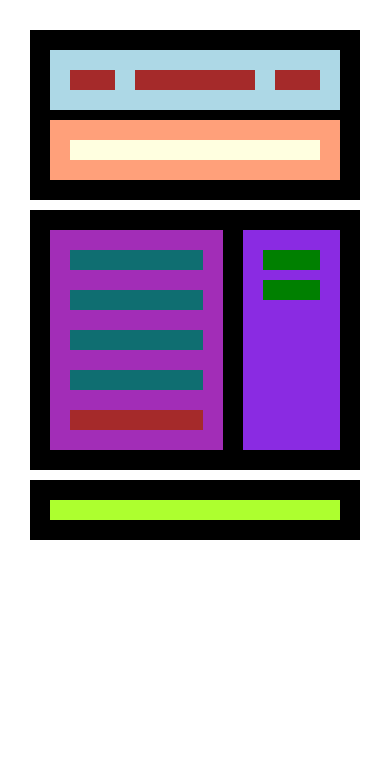
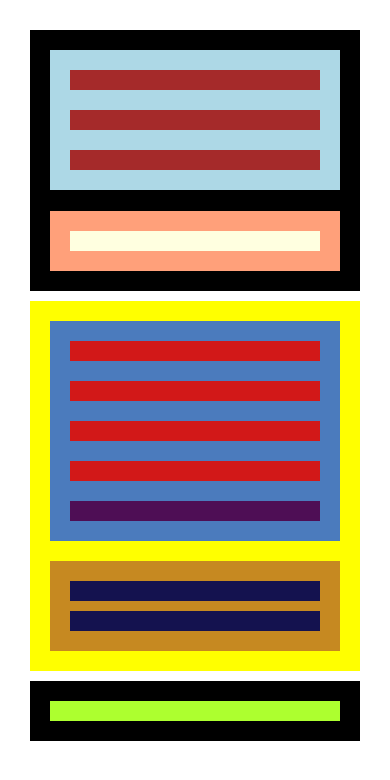
Before and after one commit to vkafkain/HTML_CSS_PRACTICA, a plain HTML site: page Nivell_1/index.html in a window 390 px wide. Drawn offline with Linux system fonts and the light colour scheme.

Commit message:
Nivel 1 Acabado

```diff
--- a/styles.css
+++ b/Nivell_1/styles.css
@@ -99,7 +99,7 @@ footer {
   background-color: greenyellow;
 }
 
-@media (min-width: 768px) and (max-width: 1024px) {
+@media (max-width: 1024px) {
   /* For tablets and Ipads */
   .contenedor-centro {
     flex-flow: column;
@@ -109,9 +109,45 @@ footer {
   }
 }
 
+@media (max-width: 480px) {
+  /* For mobile and Iphone */
+  header {
+    display: flex;
+    flex-flow: column;
+    justify-content: space-between;
+  }
+  .nav {
+    background-color: lightblue;
+    display: flex;
+    margin-bottom: 1rem;
+    flex-flow: column;
+  }
 
-@media (min-width: 320px) and (max-width: 480px) {
+  .contenedor-article {
+    background-color: rgb(75, 123, 189);
+    display: flex;
+    flex-flow: column;
+    flex: 2;
+  }
 
-    /* CSS */
+.articles {
+  background-color: rgb(210, 24, 24);
+  flex: 1 1 40%;
+}
 
-  }
+.foot-article {
+  background-color: rgb(78, 14, 85);
+  flex: 1 1 100%;
+}
+
+aside {
+  background-color: rgb(198, 137, 33);
+  flex: 1;
+}
+
+.aside-article {
+  background-color: rgb(20, 18, 79);
+}
+
+
+}
```
Also changed, not shown: Nivell_2/index.html (added, +12 -0 lines), Nivell_1/img/Pràctica Flex versió excriptori.png (renamed from img/Pràctica Flex versió excriptori.png), Nivell_1/img/phone.png (renamed from img/phone.png), Nivell_1/img/tablet.png (renamed from img/tablet.png), Nivell_1/index.html (renamed from index.html), Nivell_2/images/comida.jpg (added), Nivell_2/images/favicon.ico (added), Nivell_2/images/header.jpg (added), Nivell_2/images/logo.png (added), Nivell_2/images/noche.jpg (added), Nivell_2/images/sakura.jpg (added), 3 other files.
